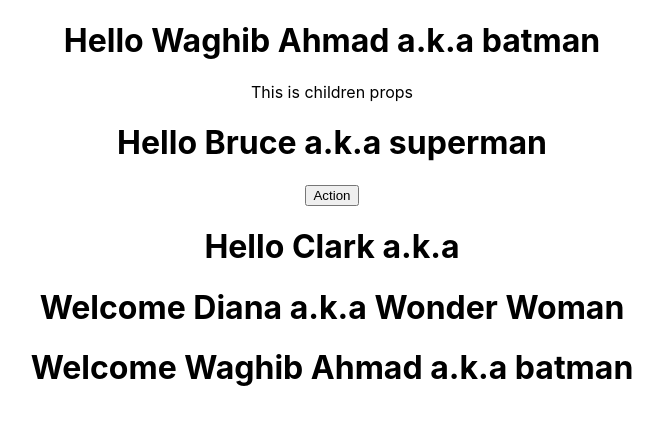
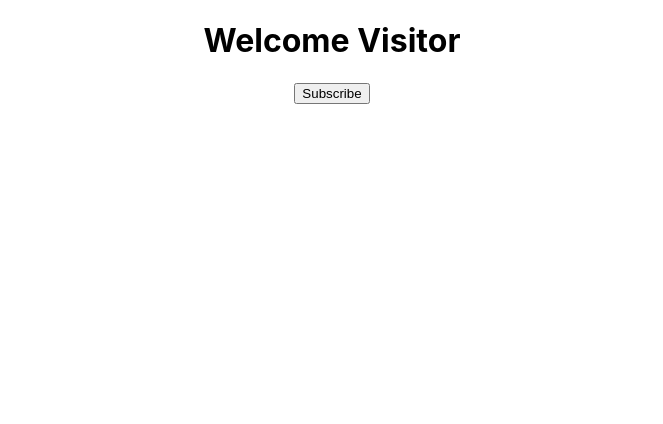
Before and after one commit to Waghib/Learning-React, a React (Create React App) app: page / in a window 1280 px wide. Shown: the top 424 px of the page, without its empty margins (308-971 px from the left). Built offline with nearby package versions, Linux system fonts and the light colour scheme.

Commit message:
Understanding state - setState method

```diff
--- a/src/App.js
+++ b/src/App.js
@@ -3,14 +3,14 @@
 import './App.css';
 import Greet from './components/Greet';
 import Welcome from './components/Welcome';
-import Hello from './components/Hello';
-
+// import Hello from './components/Hello';
+import Message from './components/Message';
 
 class App extends Component {
   render(){
     return (
       <div className="App">
-        <Greet name="Waghib Ahmad" heroName="batman">
+        {/* <Greet name="Waghib Ahmad" heroName="batman">
           <p>This is children props</p>
         </Greet>
         <Greet name="Bruce" heroName="superman"/>
@@ -19,7 +19,9 @@
 
 
         <Welcome name="Diana" heroName="Wonder Woman"/>
-        <Welcome name="Waghib Ahmad" heroName="batman"/>
+        <Welcome name="Waghib Ahmad" heroName="batman"/> */}
+
+        <Message/>
 
         {/* <Hello/> */}
       </div>
--- /dev/null
+++ b/src/components/Message.js
@@ -0,0 +1,31 @@
+import React, {Component} from 'react';
+
+
+// Understanding State
+class Message extends Component{
+
+    constructor(){
+        super()
+        this.state = {
+            message: 'Welcome Visitor'
+        }
+    }
+    changeMessage(){
+        this.setState({
+            message: 'Thank you for subscribing'
+        })
+    }
+
+    render(){
+        return(
+            <div>
+                <h1>
+                    {this.state.message}
+                </h1>
+                <button onClick={() => this.changeMessage()} >Subscribe</button>
+            </div>
+        )
+    }
+}
+
+export default Message;
```
